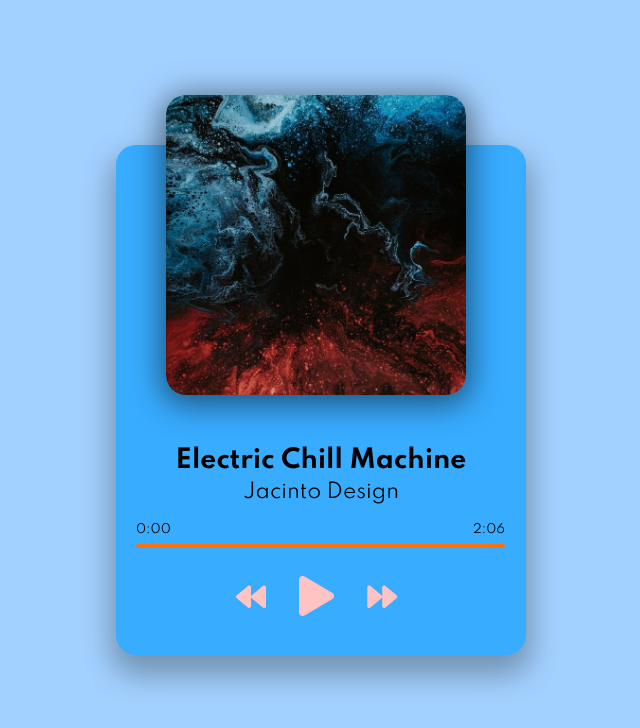
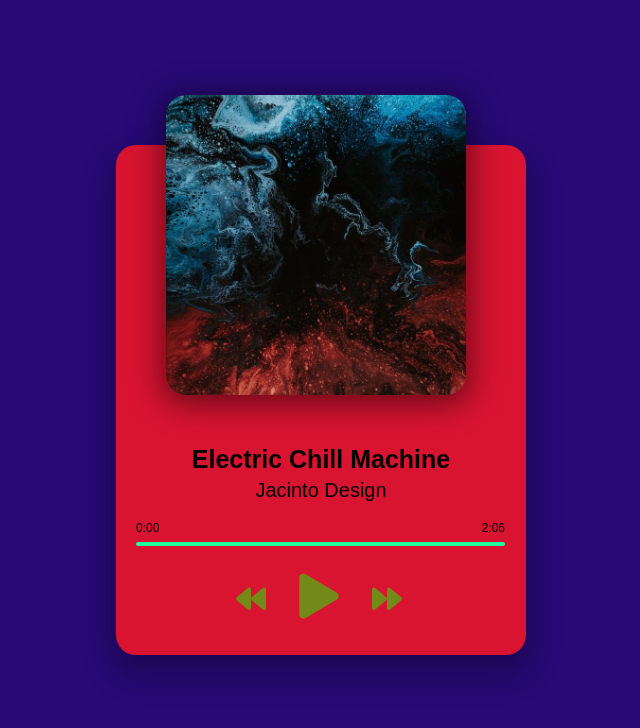
Before and after one commit to bhardwajprashant1234/Music-Player, a plain HTML site: page index.html in a window 1280 px wide. Shown: the whole page, without its empty margins (319-959 px from the left). Drawn offline with Linux system fonts and the light colour scheme.

Commit message:
Add files via upload

```diff
--- a/style.css
+++ b/style.css
@@ -9,18 +9,18 @@ html {
 body {
   margin: 0;
   min-height: 100vh;
-  background: #a3d1ff;
+  background: #280976;
   display: flex;
   justify-content: center;
   align-items: center;
-  font-family: Spartan, sans-serif;
+  font-family: Arial, Helvetica, sans-serif;
   font-size: 12px;
 }
 
 .player-container {
   height: 510px;
   width: 410px;
-  background: #38acff;
+  background: #d91431;
   border-radius: 20px;
   box-shadow: 0 15px 30px 5px rgba(0, 0, 0, 0.3);
 }
@@ -56,7 +56,7 @@ h3 {
 
 /* Progress */
 .progress-container {
-  background: rgb(255, 111, 9);
+  background: rgb(33, 254, 154);
   border-radius: 5px;
   cursor: pointer;
   margin: 40px 20px;
@@ -65,7 +65,7 @@ h3 {
 }
 
 .progress {
-  background: #242323;
+  background: #4a4949;
   border-radius: 5px;
   height: 100%;
   width: 0%;
@@ -89,7 +89,7 @@ h3 {
 
 .fas {
   font-size: 30px;
-  color: rgb(255, 195, 195);
+  color: rgb(115, 138, 25);
   margin-right: 30px;
   cursor: pointer;
   user-select: none;
@@ -100,7 +100,7 @@ h3 {
 }
 
 .main-button {
-  font-size: 40px;
+  font-size: 45px;
   position: relative;
   top: 3px;
 }
```
